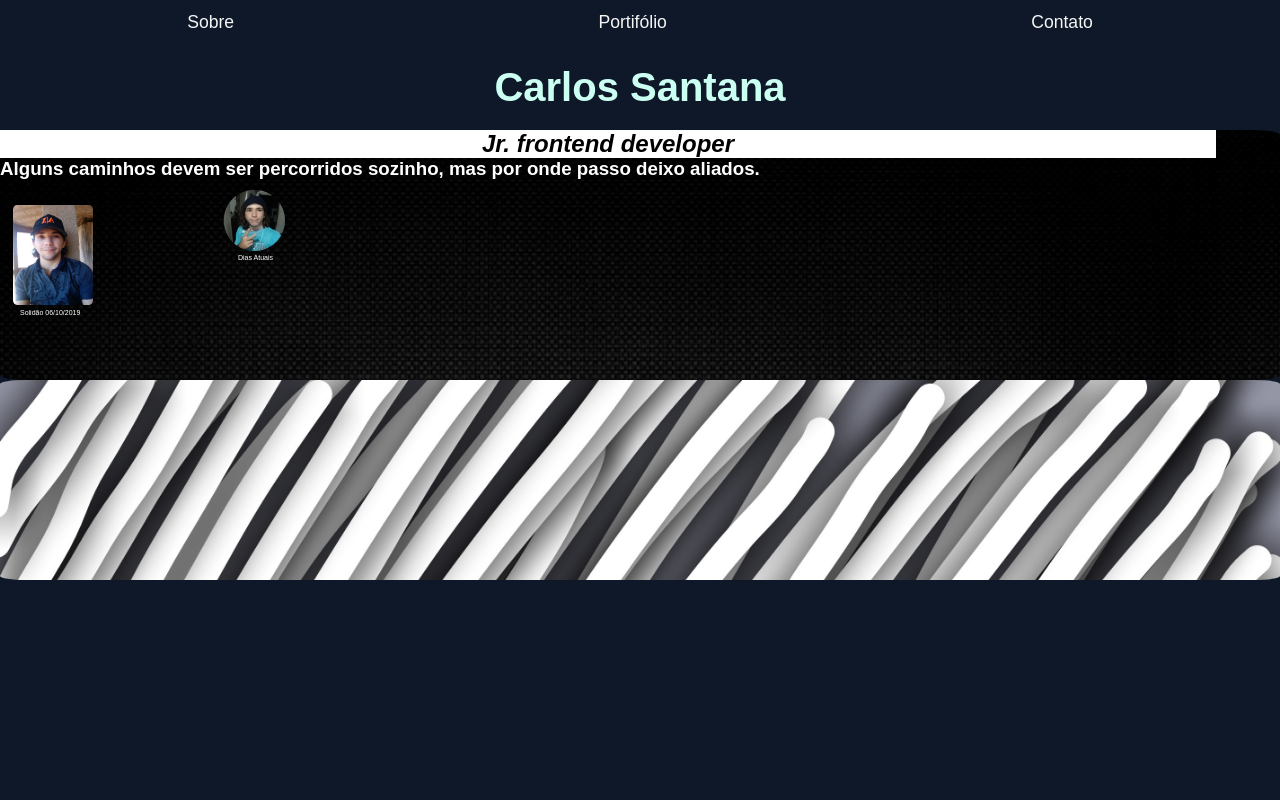
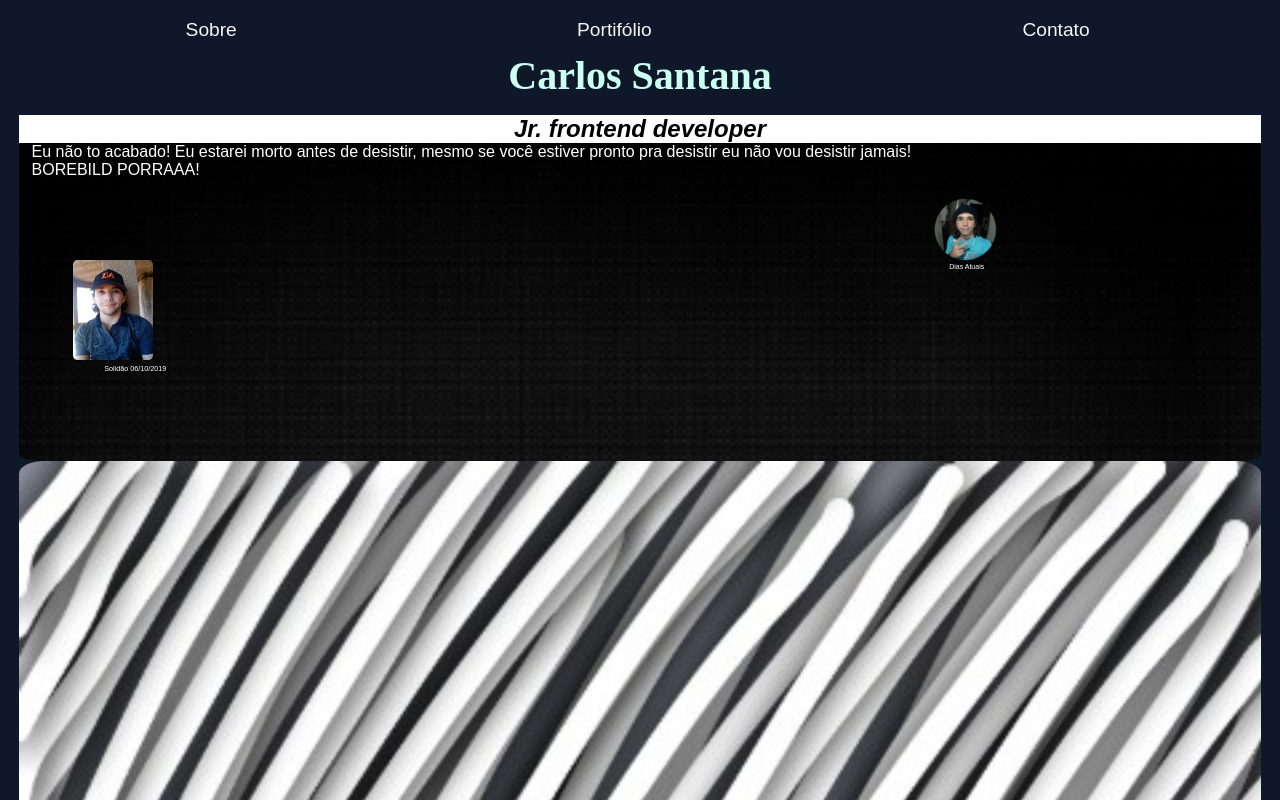
Before and after one commit to Carlos15042001/Carlos, a plain HTML site: page index.html in a window 1280 px wide. Shown: the top 800 px of the page. Drawn offline with Linux system fonts and the light colour scheme.

Commit message:
13/jun/2020

```diff
--- a/index.html
+++ b/index.html
@@ -14,24 +14,25 @@
 <body>
   <header>
     <nav class="menu">
-      <ul>
-        <li><a href="#">Sobre</a></li>
-        <li><a href="#">Portifólio</a></li>
-        <li><a href="#">Contato</a></li>
-      </ul>
+      <p><a href="#">Sobre</a></p>
+      <p><a href="#">Portifólio</a></p>
+      <p><a href="#">Contato</a></p>
     </nav>
     <h1 class="AB">Carlos Santana</h1>
     <div class="parte">
       <h2 class="BC">Jr. frontend developer</h2>
-      <h3 class="CD">Alguns caminhos devem ser percorridos sozinho,
-        mas por onde passo deixo aliados.</h3>
+      <p class="CD">Eu não to acabado!
+        Eu estarei morto antes de desistir,
+        mesmo se você estiver pronto pra desistir
+        eu não vou desistir jamais!</p>
+      <p class="CD">BOREBILD PORRAAA!</p>
       <div class="imagens">
         <figure>
-          <img class="foto1" src="./Img/20191006_084124.jpg">
+          <img class="foto1" src="./Img/144p.jpg">
           <figcaption class="ler1">Solidão 06/10/2019</figcaption>
         </figure>
         <figure>
-          <img class="foto2" src="./Img/PhotoGrid_1591375602052.png">
+          <img class="foto2" src="./Img/144p bola.png">
           <figcaption class="ler2">Dias Atuais</figcaption>
         </figure>
       </div>
@@ -39,8 +40,10 @@
   </header>
   <section>
     <div class="testando">
-
+    </div>
+    <div class="testando2">
     </div>
   </section>
 </body>
+
 </html>
--- a/style.css
+++ b/style.css
@@ -4,27 +4,37 @@
   padding: 0;
   box-sizing: border-box;
 }
+
+@font-face {
+  font-family: naruto;
+  src: url(./Font/njnaruto.ttf);
+}
+
+/*@font-face {
+  font-family: nova
+  src: url(./Font/);
+}*/
 body {
   /*background: #879DB4;*/
   background: #0F1828;
   font-family: Arial;
+  padding: 0px 1.5% 0px 1.5%;
 }
 
 .menu {
-  /*display: grid;*/
+  background: #0F1828;
+  /*background: gray;*/
+  display: grid;
+  grid-template-columns: 30vw 33vw 36vw;
+  text-align: center;
+  position: fixed;
+  padding: 1.5% 0% 1.5% 0%;
 }
 
-ul {
-  /*background: red;*/
-  display: flex;
-  justify-content: space-around;
-  padding: 5px;
-}
-
-li {
+p {
+  /*border-radius: 0%;*/
   /*background: gray;*/
-  list-style: none;
-  padding: 7px;
+  /*padding: 0em 0em 0em 0em;*/
 }
 
 a {
@@ -32,58 +42,65 @@ a {
   /*color: #0C6D99;*/
   color: whitesmoke;
   text-decoration: none;
-  padding: 10px;
-  font-size: 1.1em;
+  padding: 5% 0em 5% 0em;
+  font-size: 1.2em;
+  /*background: gray;*/
 }
 
 .parte {
   background-image:
-  url("./Img/android-black-gold.png");
+    url("./Img/360 black android.png");
   background-size: 92vw auto;
-  padding: 0px 0px 64px 0px;
+  /*background-size: 92vw 57vh;*/
+  padding: 0px 0px 11vh 0px;
   border-radius: 2%;
 }
 
 .AB {
   color: #CAFFF2;
   text-align: center;
-  padding: 20px;
+  padding: 1.3em 0px 0.4em 0px;
   font-size: 2.5em;
+  /*font-family: naruto;*/
+  font-family: nova2;
 }
 
 .BC {
   background: white;
   text-align: center;
   font-style: italic;
-  width: 95vw;
+  width: 100%;
 }
 
 .CD {
   color: white;
+  padding: 0px 0px 0px 1%;
 }
 
 .imagens {
   display: grid;
-  grid-template-columns: 204px 80px;
+  /*grid-template-columns: 204px 80px;*/
+  grid-template-columns: 70vw 20%;
 }
 
 .foto1 {
-  margin: 25px 0px 0px 13px;
+  /*padding: 12% 0px 0px 6%;*/
+  margin: 9% 0px 0px 6%;
   height: 100px;
   width: 80px;
   border-radius: 5%;
 }
 
 .foto2 {
-  margin: -10px 0px 0px 0px;
+  margin: 0px 0px 0px 0px;
   height: 100px;
   width: 100px;
 
 }
 
 .ler1 {
-  font-size: 7px;
-  margin: 0px 0px 0px 20px;
+  font-size: 45%;
+  margin: 0px 0px 0px 9.5%;
   color: white;
 }
 
@@ -97,8 +114,14 @@ a {
 
 .testando {
   /*background: darkgrey;*/
-  background-image: url("./Img/CYMERA_20180630_133640.jpg");
+  background-image: url("./Img/480 linhas.jpg");
   background-size: 100vw auto;
-  padding: 0px 0px 200px 0px;
+  padding: 0px 0px 50% 0px;
   border-radius: 2%;
 }
+
+.testando2 {
+  background: #173A44;
+  padding: 0px 0px 50% 0px;
+
+}
```
Also changed, not shown: Font/njnaruto.ttf (added), Img/144p bola.png (added), Img/144p.jpg (added), Img/20191006_084124.jpg (deleted), Img/360 black android.png (added), Img/480 linhas.jpg (added), Img/CYMERA_20180630_133640.jpg (deleted), Img/PhotoGrid_1591375602052.png (deleted), Img/android-black-gold.png (deleted).
